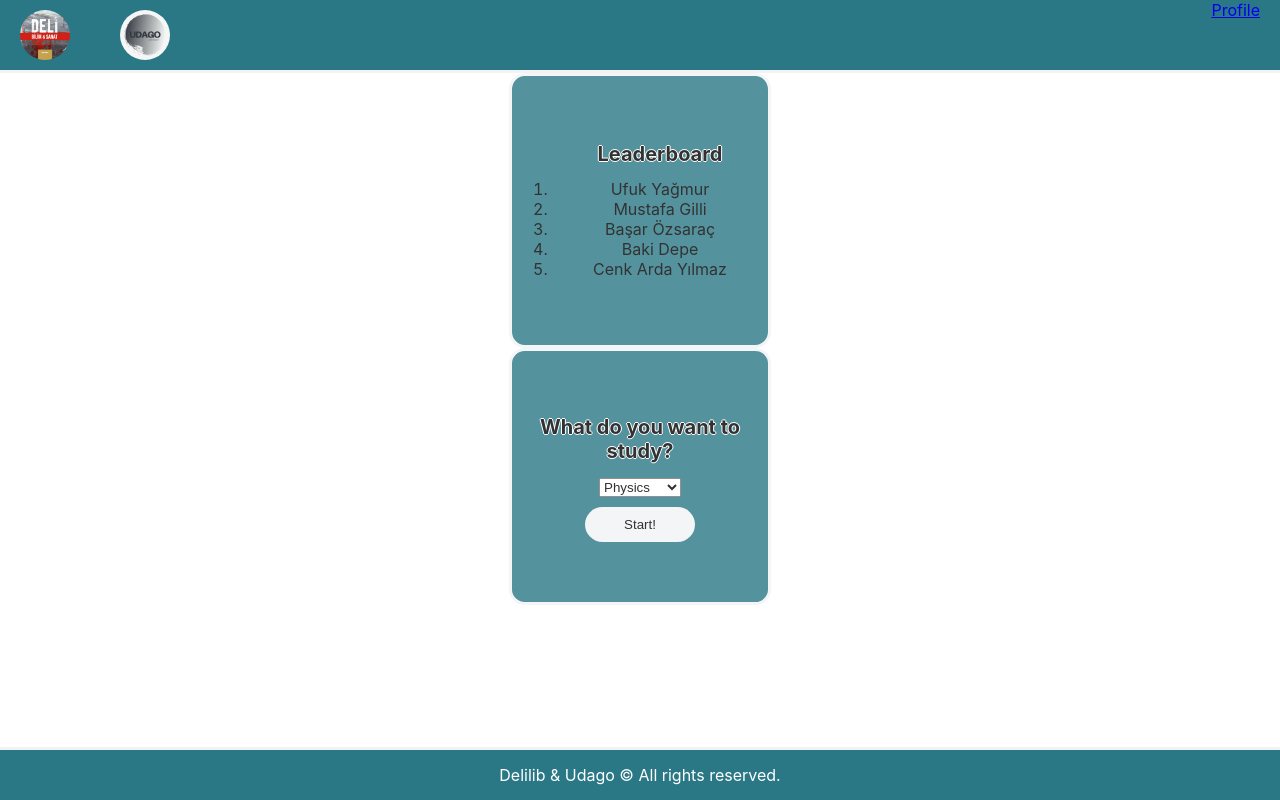
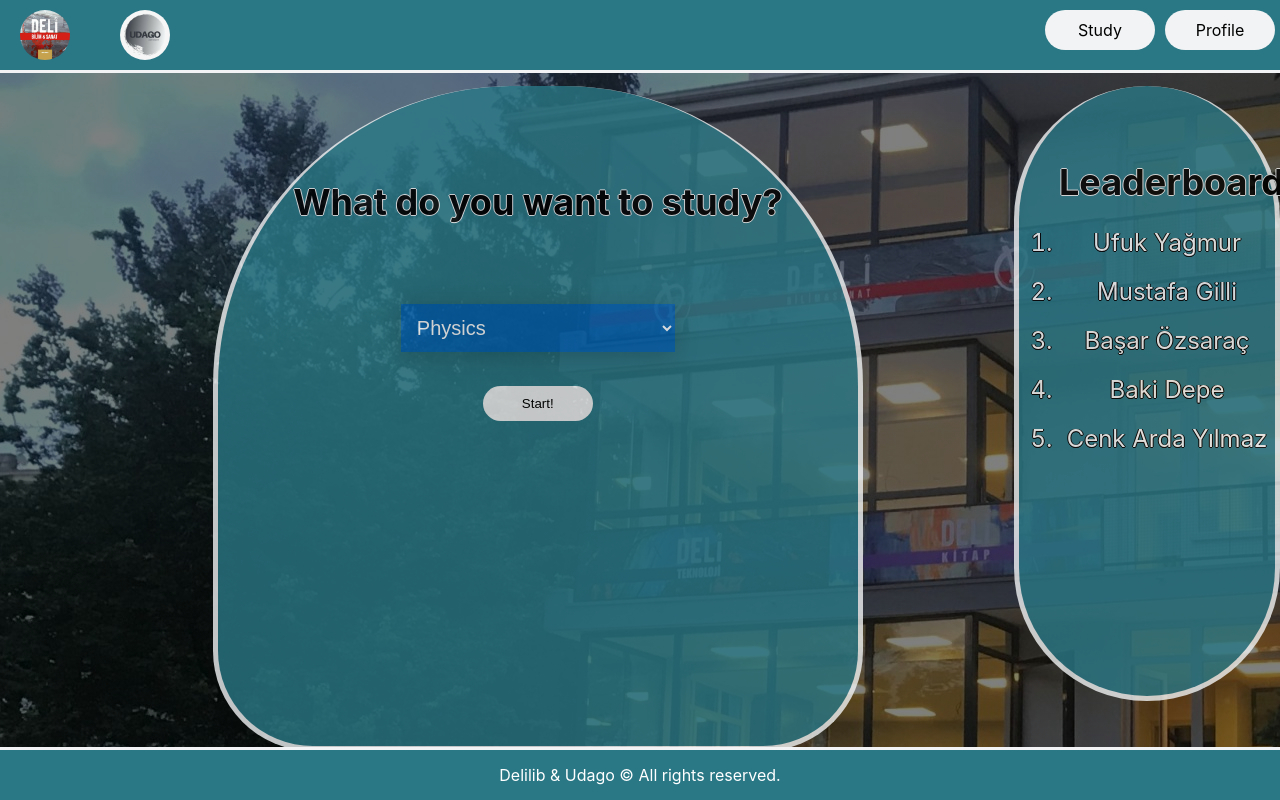
Before and after one commit to cenk-arda/DeliLib, a React (Create React App) app: page /study in a window 1280 px wide. Built offline with nearby package versions, Linux system fonts and the light colour scheme.

Commit message:
changes in header,lesson,seat

```diff
--- a/src/App.css
+++ b/src/App.css
@@ -183,30 +183,39 @@ rect {
 }
 
 #leaderboard{
+  right: 0;
+  position:absolute;
+  text-align: center;
+  opacity: 0.8;
+  width: 20%;
+  height: 70%;
+  border: 5px solid #F1F3F4;
+  border-top: none;
   padding-top: 50px;
   background-color: #2a7886;
-  width:20%;
-  margin-left: auto;
-  margin-right: auto;
-  position:relative;
-  padding-bottom: 50px;
-  border-radius: 6%;
-  border: 3px solid #F1F3F4;
-  text-align: center;
-  opacity: 0.8;
+  border-radius: 500px;
+  margin-top: 1%;
+  margin-left: 1%;
 }
 #seatArea{
   padding-top: 50px;
   background-color: #2a7886;
-  width:20%;
-  margin-left: auto;
+  width:50%;
+  left: 200px;
+  height: 70%;
   margin-right: auto;
-  position:relative;
+  position:absolute;
   padding-bottom: 50px;
-  border-radius: 6%;
-  border: 3px solid #F1F3F4;
+  border: 5px solid #F1F3F4;
+  border-top: none;
+  border-top-left-radius: 300px;
+  border-top-right-radius: 300px;
+  border-bottom-left-radius: 100px;
+  border-bottom-right-radius: 100px;
   text-align: center;
   opacity: 0.8;
+  margin-top: 1%;
+  margin-left: 1%;
 }
 
 
@@ -256,8 +265,31 @@ rect {
  top: 10px;
 }
 .profileButton{
-  margin-right: 20px;
-  float: right;
+  width: 100px;
+    background: #F1F3F4;
+    color: black;
+    border: 0 none;
+    border-radius: 50px;
+    cursor: pointer;
+    padding: 10px 5px;
+    margin: 10px 5px;
+      float: right;
+  svg {
+    height: 45px;
+    left: 0;
+    position: absolute;
+    top: 0;
+    width: 100%;
+
+  }
+
+rect {
+  fill: none;
+  stroke: #fff;
+  stroke-width: 2;
+  stroke-dasharray: 422, 0;
+  transition: all 0.35s linear;
+}
 }
 div.left {
   float: left;
@@ -285,6 +317,31 @@ margin-left: 1%;
 
 }
 
+.box {
+  position: relative;
+  top: 50%;
+  left: 50%;
+  transform: translate(-50%, -50%);
+}
+
+.box select {
+  background-color: #0563af;
+  color: white;
+  padding: 12px;
+  width: 250px;
+  border: none;
+  font-size: 20px;
+  box-shadow: 0 5px 25px rgba(0, 0, 0, 0.2);
+  -webkit-appearance: button;
+  appearance: button;
+  outline: none;
+}
+
+
+.box select option {
+  padding: 30px;
+}
+
 p{
   position: relative;
   left: auto;
--- a/src/components/header.js
+++ b/src/components/header.js
@@ -8,7 +8,8 @@ render(){
     <header className = "header">
     <a  href= "https://google.com"> <img style = {{marginLeft: "100px"}} className = "logo" src={require("./udago.jpg")} alt="Logo" /> </a>
     <a  href= "http://firatilhanokullari.com/"> <img  className = "logo"  src={require("./deli.jpg")} alt="Logo" /> </a>
-     <a className= "profileButton" href= "/profile"> Profile </a>
+     <a className= "profileButton" href= "/profile" style = {{textDecoration: 'none'}} > Profile </a>
+     <a className= "profileButton" href= "/study" style = {{textDecoration: 'none', right: '20px'}} > Study </a>
     </header>
   )
 }
--- a/src/components/lessons.js
+++ b/src/components/lessons.js
@@ -32,17 +32,23 @@ class Lessons extends Component{
 
         return (
         <div id = "seatArea">
-        <h1 style={{fontSize:"20px",textShadow: "-1px 0 white, 0 1px white, 1px 0 white, 0 -1px white"}}> What do you want to study? </h1>
+          <br/>
+        <h1 style={{fontSize:"36px",textShadow: "-1px 0 #F1F3F4, 0 1px #F1F3F4, 1px 0 #F1F3F4, 0 -1px #F1F3F4"}}> What do you want to study? </h1>
 
+            <br/>
+              <br/>
+                <br/>
+                  <br/>
 <form onSubmit = {this.handleSubmit}>
-
+      <div className="box">
               <select>
                   <option value="Physics">Physics</option>
                   <option value="Biology">Biology</option>
                   <option value="Chemistry">Chemistry</option>
                 </select>
+      </div>
+                </form>
 
-                </form>
 
 
     {this.state.started?
--- a/src/components/seat.js
+++ b/src/components/seat.js
@@ -6,15 +6,15 @@ import Header from './header';
 class Seat extends Component {
 render(){
   return(
-    <div>
+    <div className="frame">
       <Header />
       <div id = "leaderboard">
-        <ol> <h1 style={{fontSize:"20px",textShadow: "-1px 0 white, 0 1px white, 1px 0 white, 0 -1px white"}}>Leaderboard</h1>
-        <li>Ufuk Yağmur</li>
-        <li>Mustafa Gilli</li>
-        <li>Başar Özsaraç</li>
-        <li>Baki Depe</li>
-        <li>Cenk Arda Yılmaz</li>
+        <ol> <h1 style={{fontSize:"36px",textShadow: "-1px 0 #F1F3F4, 0 1px #F1F3F4, 1px 0 #F1F3F4, 0 -1px #F1F3F4"}}>Leaderboard</h1>
+        <li style={{fontSize:"24px",textShadow: "-1px 0 black, 0 1px black, 1px 0 black, 0 1px black",color:"white"}}>Ufuk Yağmur</li><br/>
+        <li style={{fontSize:"24px",textShadow: "-1px 0 black, 0 1px black, 1px 0 black, 0 1px black",color:"white"}}>Mustafa Gilli</li><br/>
+        <li style={{fontSize:"24px",textShadow: "-1px 0 black, 0 1px black, 1px 0 black, 0 1px black",color:"white"}}>Başar Özsaraç</li><br/>
+        <li style={{fontSize:"24px",textShadow: "-1px 0 black, 0 1px black, 1px 0 black, 0 1px black",color:"white"}}>Baki Depe</li><br/>
+        <li style={{fontSize:"24px",textShadow: "-1px 0 black, 0 1px black, 1px 0 black, 0 1px black",color:"white"}}>Cenk Arda Yılmaz</li><br/>
         </ol>
       </div>
       <Lessons />
```
